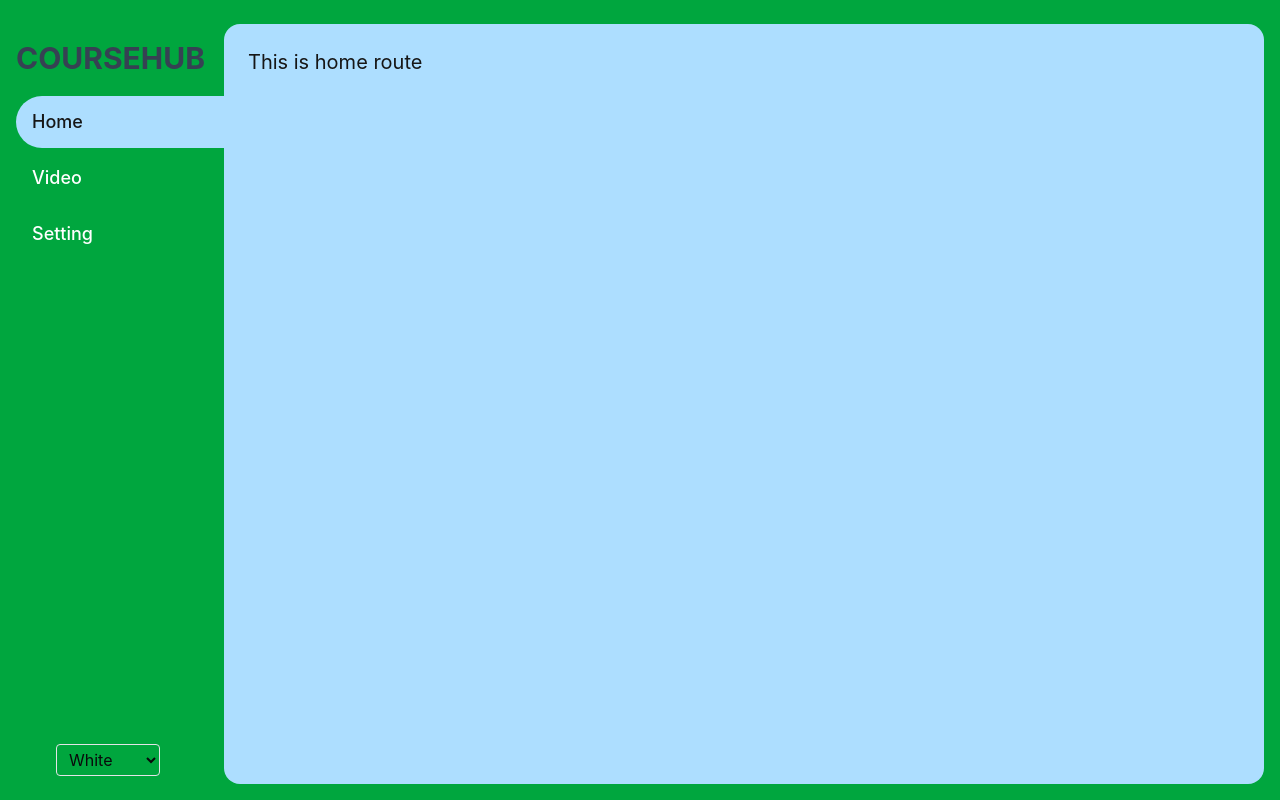
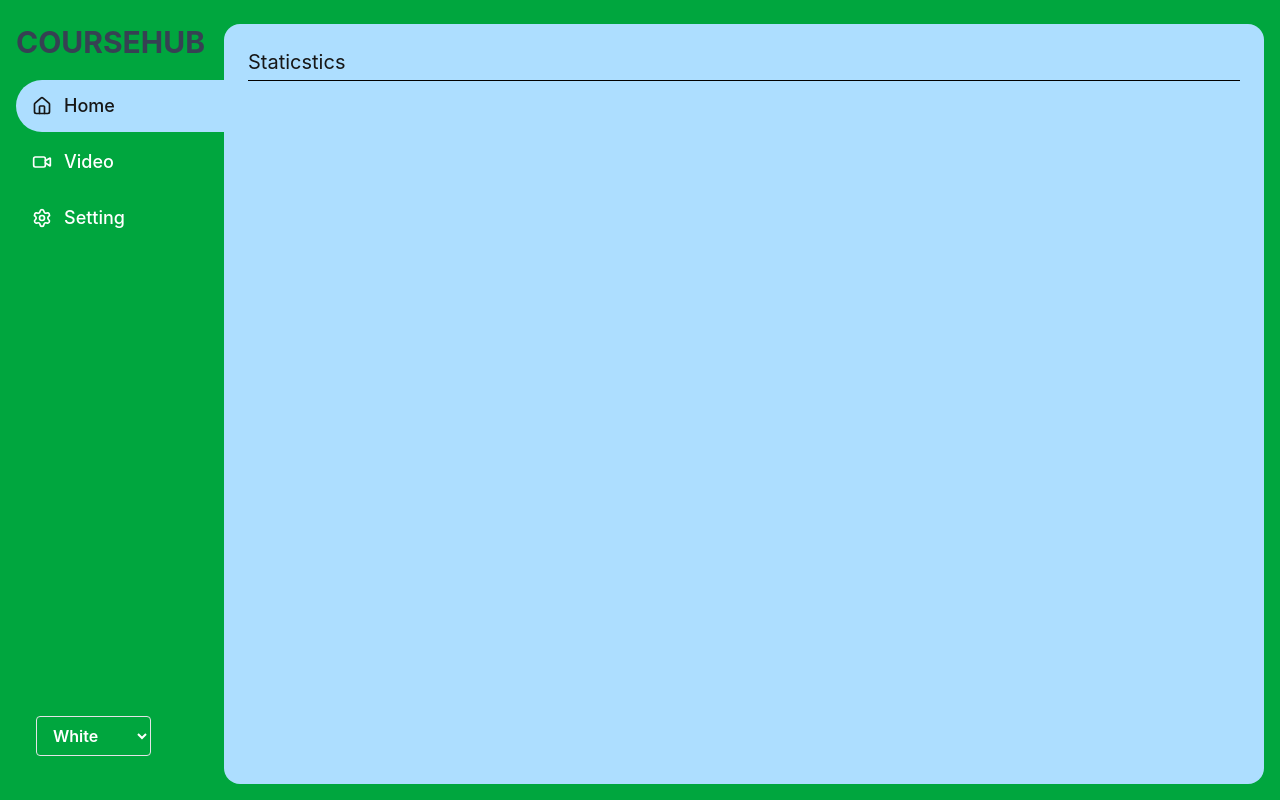
Before and after one commit to dipen-io/LearnHub.Instructor.client, a React (Vite) app: page / in a window 1280 px wide. Built offline with nearby package versions, Linux system fonts and the light colour scheme.

Commit message:
navbar done

```diff
--- a/src/components/Header.tsx
+++ b/src/components/Header.tsx
@@ -1,20 +1,32 @@
 import { Link, useMatchRoute } from "@tanstack/react-router";
 import ThemeSwitcher from "./ThemeSwitcher";
+import { Home, Video, Settings, X } from "lucide-react";
 
-export default function Sidebar() {
+export default function Sidebar({isOpen, setIsOpen}) {
   const matchRoute = useMatchRoute();
 
   const navItems = [
-    { label: "Home", to: "/" },
-    { label: "Video", to: "/video" },
-    { label: "Setting", to: "/setting" },
+    { Icons: Home, label: "Home", to: "/" },
+    { Icons: Video,  label: "Video", to: "/video" },
+    { Icons: Settings, label: "Setting", to: "/setting" },
   ];
 
   return (
-    <div className="w-52 mt-4 relative">
-      <h1 className="text-3xl font-bold text-gray-700">COURSEHUB</h1>
-      <nav className="text-lg py-5 space-y-1 relative">
-        {navItems.map(({ label, to }) => {
+    <>
+    <div
+    className={`
+        bg-green-600 text-white p-4 h-full
+        fixed top-0 left-0 w-64 z-40
+        transition-transform duration-300 ease-in-out
+        ${isOpen ? 'translate-x-0' : '-translate-x-full'}
+        md:relative md:translate-x-0 md:w-52 md:bg-transparent md:p-0
+      `}>
+        <div className="flex gap-4 items-center">
+            <h1 className="text-3xl font-bold text-gray-700">COURSEHUB</h1>
+            <span className="ml-2 bg-slate-700 md:hidden" onClick={() => setIsOpen(false)}>< X/></span>
+        </div>
+      <nav className="text-lg py-5 space-y-1">
+        {navItems.map(({ label, Icons, to }) => {
           const isActive = matchRoute({ to, fuzzy: false });
           return (
             <Link
@@ -26,14 +38,19 @@ export default function Sidebar() {
                   : "text-white hover:bg-green-500 hover:rounded-l-full"
               }`}
             >
-              {label}
+            <div className="flex gap-3 items-center" onClick={() => setIsOpen(false)}>
+                <Icons size={20}/>
+                {label}
+
+            </div>
             </Link>
           );
         })}
       </nav>
-      <div className="absolute left-10 bottom-0">
+      <div className="absolute left-5 bottom-5">
         <ThemeSwitcher />
       </div>
     </div>
+   </>
   );
 }
--- a/src/components/ThemeSwitcher.tsx
+++ b/src/components/ThemeSwitcher.tsx
@@ -7,7 +7,7 @@ export default function ThemeSwitcher() {
         <select
             value={theme}
             onChange={(e) => setTheme(e.target.value as typeof theme)}
-            className="border px-2 py-1 rounded "
+            className="border px-3 py-2 rounded text-white font-semibold cursor-pointer hover:bg-slate-200 hover:text-black"
             > {
                 themes.map((t) => (
                     <option key={t} value={t}>{t.charAt(0).toUpperCase() + t.slice(1)}</option>
--- a/src/routes/__root.tsx
+++ b/src/routes/__root.tsx
@@ -7,21 +7,40 @@ import Header from '../components/Header'
 import TanStackQueryDevtools from '../integrations/tanstack-query/devtools'
 
 import type { QueryClient } from '@tanstack/react-query'
+import { useState } from 'react'
+import { Menu } from 'lucide-react'
 
 interface MyRouterContext {
   queryClient: QueryClient
 }
 
-export const Route = createRootRouteWithContext<MyRouterContext>()({
-  component: () => (
-    <>
-      <div className="h-[100vh] flex gap-0 justify-start px-4 py-6 bg-green-600">
-        <Header />
+export const Route = createRootRouteWithContext<MyRouterContext>()
+({
+  component: function RootComponents () {
+   const [isSidebarOpen, setIsSidebarOpen] = useState(false)
+
+   return(
+     <>
+      <div className="h-[100vh] flex gap-0 justify-start md:px-4 md:py-6 md:bg-green-600">
+        {/* Sidebar */}
+        <Header isOpen={isSidebarOpen} setIsOpen={setIsSidebarOpen} />
 
         {/* Main content area */}
-        <div className="h-[95vh] flex-1 bg rounded-2xl p-6 text-xl overflow-y-auto">
+        <main className="md:h-[95vh] flex-1 bg md:rounded-2xl p-6 text-xl overflow-y-auto">
+            <button
+                onClick={() => setIsSidebarOpen(true)}
+                className='text-[var(--color-text)] md:hidden hover:bg-slate-800' aria-label='Open Menu'
+            >
+            <Menu size={20} />
+            </button>
           <Outlet />
-        </div>
+        </main>
+        {isSidebarOpen && (
+        <div onClick ={() => setIsSidebarOpen(false)}
+                className="fixed inset-0 bg-black/50 z-30 md:hidden"
+            > </div>
+        )}
+
         <TanStackDevtools
           config={{
             position: 'bottom-right',
@@ -36,5 +55,6 @@ export const Route = createRootRouteWithContext<MyRouterContext>()({
         />
       </div>
     </>
-  ),
+    )
+  },
 })
--- a/src/routes/index.tsx
+++ b/src/routes/index.tsx
@@ -1,4 +1,5 @@
 import { createFileRoute } from '@tanstack/react-router'
+import { useTheme } from '@/contexts/ThemeContext'
 // import ThemeSwitcher from '@/components/ThemeSwitcher'
 
 export const Route = createFileRoute('/')({
@@ -6,9 +7,12 @@ export const Route = createFileRoute('/')({
 })
 
 function App() {
+  const {theme} = useTheme();
   return (
     <div className="text-[var(--color-text)]">
-      <h1>This is home route</h1>
+      <h1 className='mb-1'>Staticstics</h1>
+          <div className={`h-[0.5px] w-full ${theme =="dark" || theme =="navy"  || theme =="midnight" ? "bg-white" : "bg-black"}`}></div>
+
     </div>
   )
 }
--- a/src/routes/setting.tsx
+++ b/src/routes/setting.tsx
@@ -1,9 +1,15 @@
 import { createFileRoute } from '@tanstack/react-router'
+import { useTheme } from '@/contexts/ThemeContext'
 
 export const Route = createFileRoute('/setting')({
   component: RouteComponent,
 })
 
 function RouteComponent() {
-  return <div className='text-[var(--color-text)]'>Hello, This is route "/setting"!</div>
+  const {theme} = useTheme()
+  return <div className='text-[var(--color-text)]'>
+    <p className='mb-1'>Settings</p>
+    <div className={`h-[0.5px] w-full ${theme == "dark" || theme == "navy" || theme == "midnight" ? "bg-white" : "bg-black"}`}></div>
+
+  </div>
 }
--- a/src/routes/video.tsx
+++ b/src/routes/video.tsx
@@ -1,9 +1,13 @@
-import { createFileRoute } from '@tanstack/react-router'
+import { createFileRoute  } from '@tanstack/react-router'
+import { useTheme } from '@/contexts/ThemeContext'
 
 export const Route = createFileRoute('/video')({
   component: RouteComponent,
 })
 
 function RouteComponent() {
-  return <div className='text-[var(--color-text)]'>Hello Welcome to route "/video"!</div>
+  const {theme} = useTheme()
+  return <div className='text-[var(--color-text)]'><p className='mb-1'>Video</p>
+    <div className={`h-[0.5px] w-full ${theme =="dark" || theme =="navy"  || theme =="midnight" ? "bg-white" : "bg-black"}`}></div>
+  </div>
 }
```
